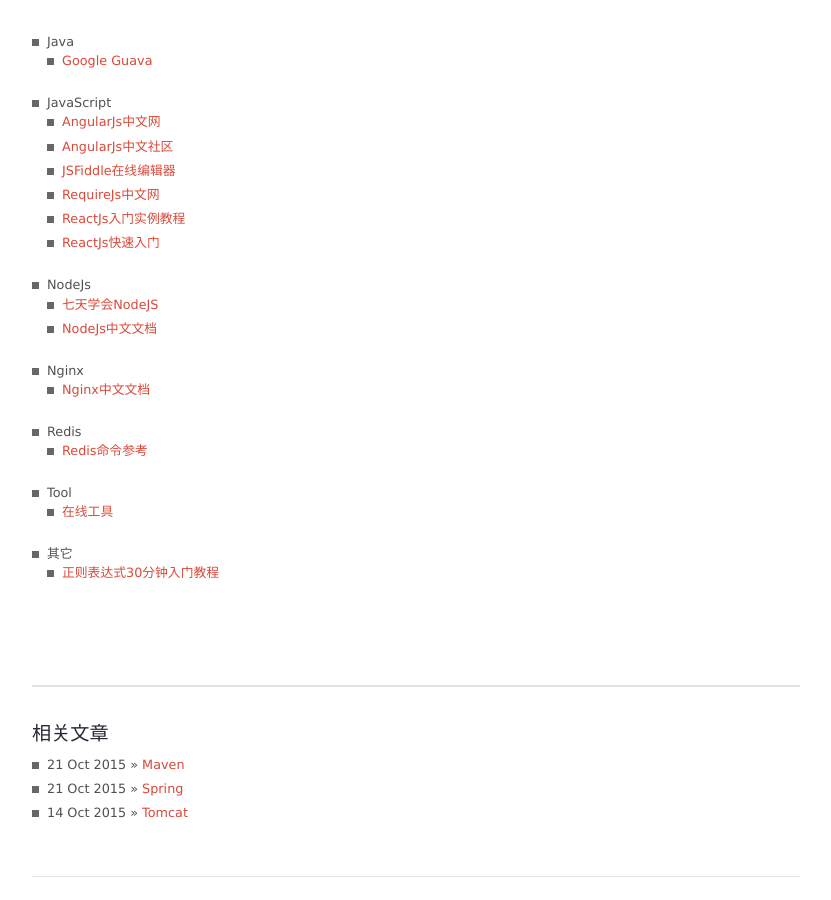
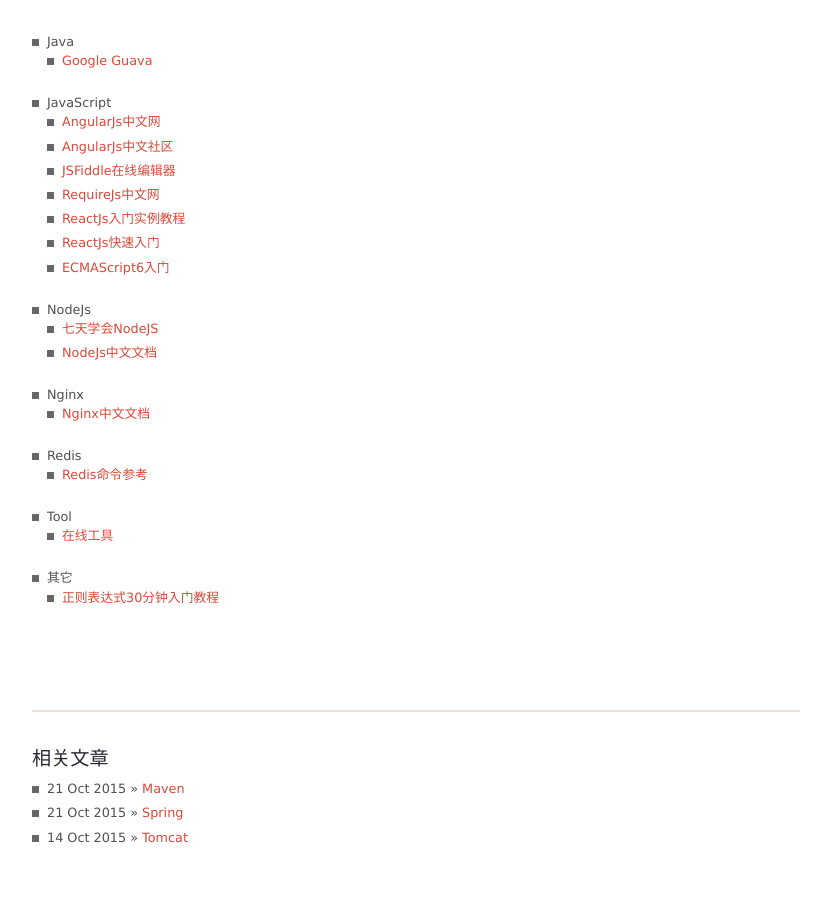
Before and after one commit to junhc/junhc.github.io, a Jekyll site: the page built from _posts/2015-08-18-bookmark.md, in a window 1280 px wide and 900 px high, scrolled down 301 px. Shown: the whole window, without its empty margins (224-1055 px from the left). Built offline with Jekyll 4.4.1, drawn with Linux system fonts in a browser that asks for light colours; Markdown is read by kramdown in place of the engine named in the settings; comment, search, counter and statistics services are not loaded.

Commit message:
Update 2015-08-18-bookmark.md

```diff
--- a/_posts/2015-08-18-bookmark.md
+++ b/_posts/2015-08-18-bookmark.md
@@ -17,6 +17,7 @@
   * [RequireJs中文网](http://www.requirejs.cn/)
   * [ReactJs入门实例教程](http://www.ruanyifeng.com/blog/2015/03/react.html)
   * [ReactJs快速入门](http://reactjs.cn/react/docs/getting-started.html)
+  * [ECMAScript6入门](http://es6.ruanyifeng.com/#docs/intro)
 * NodeJs
   * [七天学会NodeJS](http://nqdeng.github.io/7-days-nodejs/)
   * [NodeJs中文文档](http://nodeapi.ucdok.com/)
```
